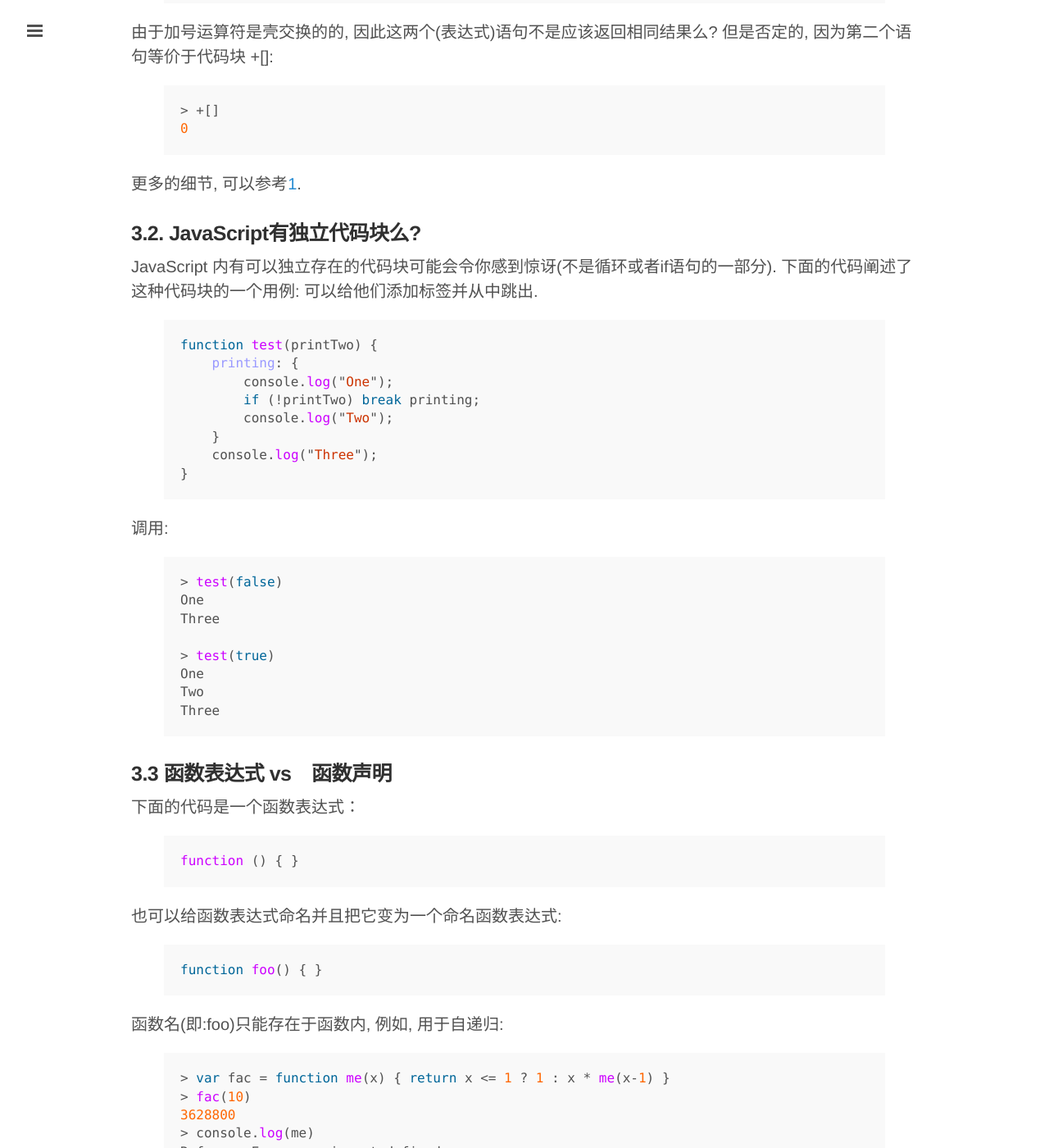
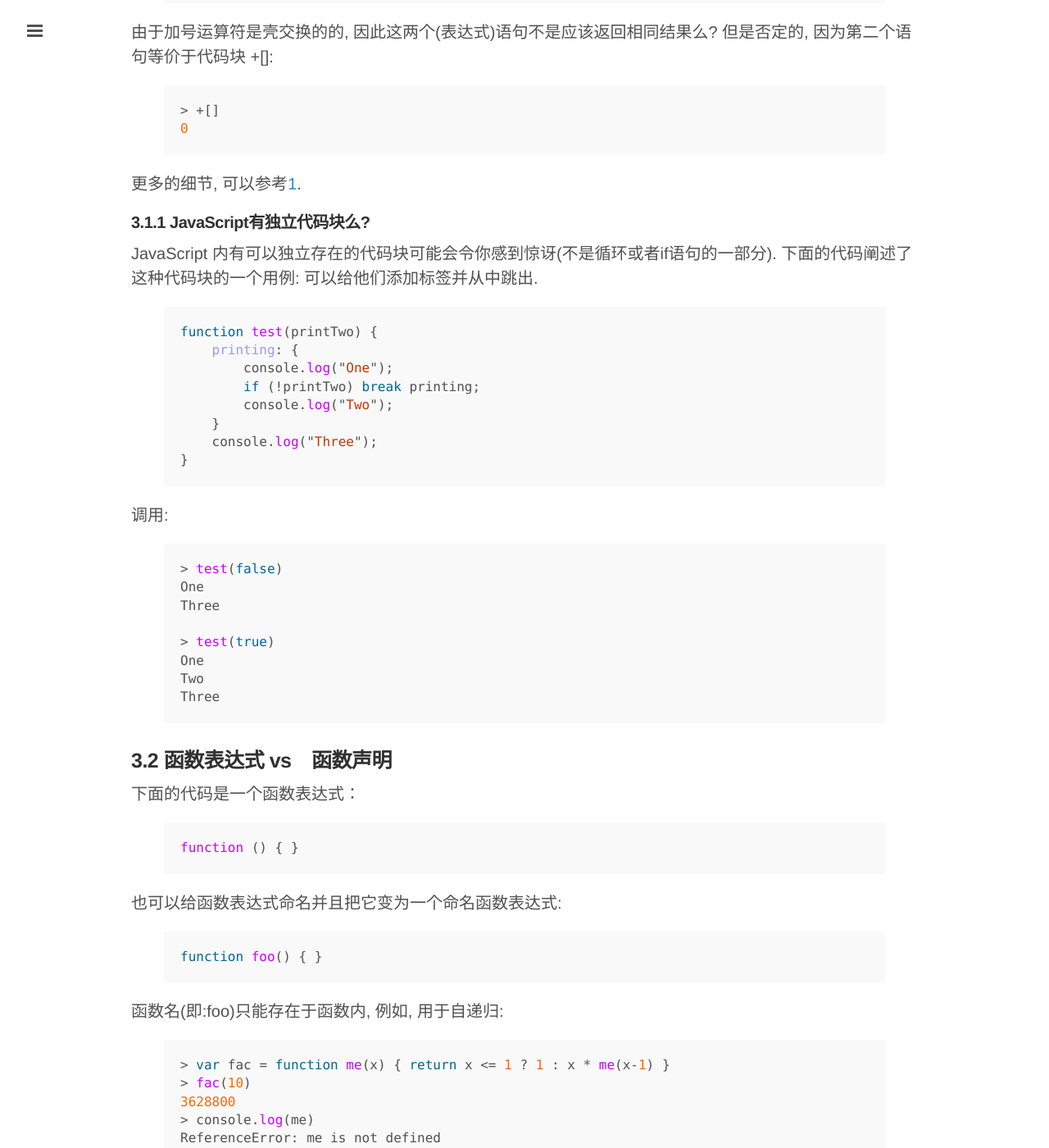
Before and after one commit to clarkdo/clarkdo.github.com, a Jekyll site: the page built from _posts/2015-04-17-56.md, in a window 1280 px wide and 1400 px high, scrolled down 2660 px. Shown: the whole window at 82% size. Built offline with Jekyll 4.4.1, drawn with Linux system fonts in a browser that asks for light colours; Markdown is read by kramdown in place of the engine named in the settings; comment, search, counter and statistics services are not loaded; some of the changed text lies outside the part shown.

Commit message:
new post

```diff
--- a/_posts/2015-04-17-56.md
+++ b/_posts/2015-04-17-56.md
@@ -130,7 +130,7 @@ b
 
 更多的细节, 可以参考[1].
 
-###**3.2. JavaScript有独立代码块么?**
+####**3.1.1 JavaScript有独立代码块么?**
 
 JavaScript 内有可以独立存在的代码块可能会令你感到惊讶(不是循环或者if语句的一部分). 下面的代码阐述了这种代码块的一个用例: 可以给他们添加标签并从中跳出.
 
@@ -158,7 +158,7 @@ Two
 Three
 {% endhighlight %}
 
-###**3.3 函数表达式 vs　函数声明**
+###**3.2 函数表达式 vs　函数声明**
 
 下面的代码是一个函数表达式：
 
```
Also changed, not shown: other parts of _posts/2015-04-17-56.md (+1 -1 lines).
